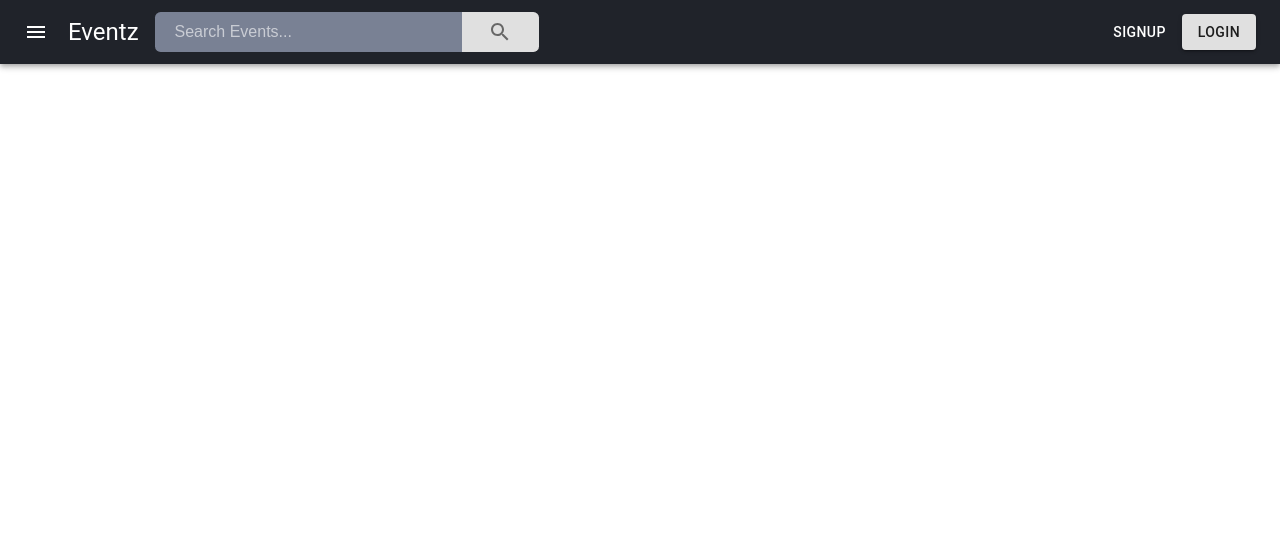
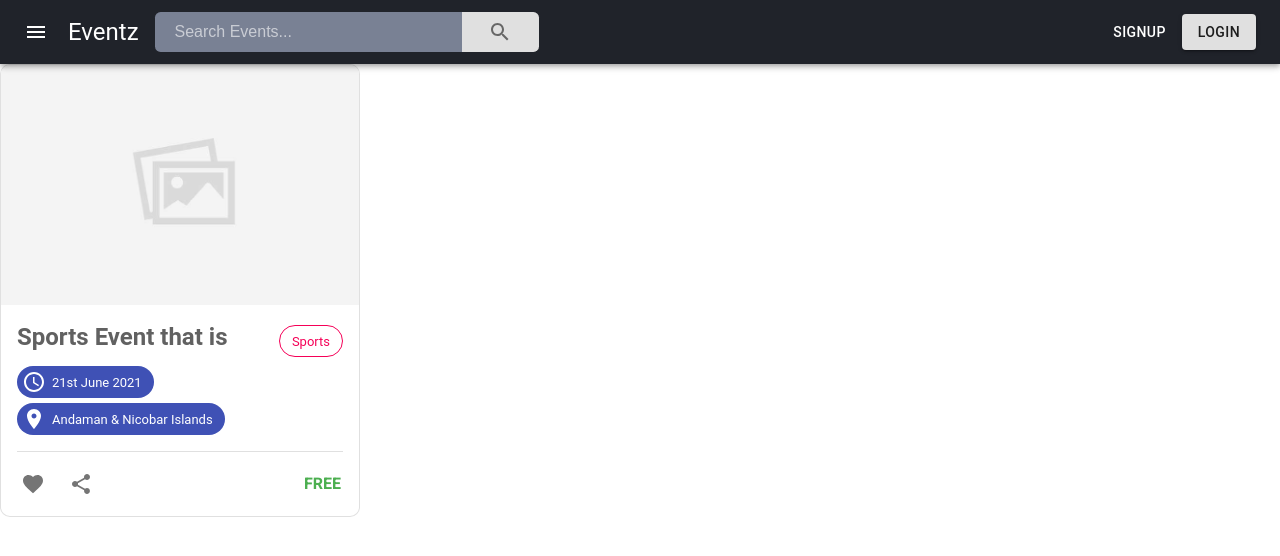
Before and after one commit to atTheShikhar/eventz-client, a React (Create React App) app: page /browse in a window 1280 px wide. Shown: the top 556 px of the page. Built offline with nearby package versions, Linux system fonts and the light colour scheme; what react-material-ui-form-validator would draw is missing.

Commit message:
[UPDATED] event cards design

```diff
--- a/src/components/cards/CardStyle.js
+++ b/src/components/cards/CardStyle.js
@@ -1,10 +1,35 @@
 import {makeStyles} from '@material-ui/core';
 const useStyles = makeStyles(theme => ({
     card: {
-        maxWidth: "360px"
+        maxWidth: "360px",
+        borderRadius: "10px"
+    },
+    heading: {
+        color: theme.palette.grey.A700,
+        fontWeight: "600"
     },
     image: {
         height: "240px"
-    }
+    },
+    flexRow: {
+        display: "flex",
+        flexDirection: "row",
+        justifyContent: "space-between",
+        alignItems: "center"
+    },
+    favButton: {
+        '&:hover svg': {
+            color: theme.palette.error.main
+        }
+    },
+    shareButton: {
+        '&:hover svg': {
+            color: theme.palette.primary.main
+        }
+    },
+    priceTag: {
+        paddingRight: "10px",
+        color: theme.palette.success.main
+    },
 }))
 export default useStyles;
--- a/src/components/cards/EventCard.js
+++ b/src/components/cards/EventCard.js
@@ -1,12 +1,18 @@
 import {
-    Button,
     Card,
     CardActionArea,
     CardActions,
     CardContent,
     CardMedia,
+    Chip,
+    Divider,
+    IconButton,
     Typography
 } from '@material-ui/core'
+import FavoriteIcon from '@material-ui/icons/Favorite';
+import ShareIcon from '@material-ui/icons/Share';
+import LocationOnIcon from '@material-ui/icons/LocationOn';
+import ScheduleIcon from '@material-ui/icons/Schedule';
 import React from 'react'
 import noImage from '../../assets/no-image.jpg'
 import useStyles from './CardStyle'
@@ -14,13 +20,22 @@ import useStyles from './CardStyle'
 function EventCard(props) {
     const classes = useStyles();
     const {
-        heading,
-        body
+        genre,
+        address,
+        date
     } = props;
+
+    let { heading } = props;
+    if(heading.length >= 22) {
+        heading = heading.substring(0,21) + "...";
+    }
+
     return (
         <Card
             raised={false}
-            className={classes.card}>
+            variant="outlined"
+            className={classes.card}
+        >
             <CardActionArea>
                 <CardMedia
                     className={classes.image}
@@ -29,22 +44,49 @@ function EventCard(props) {
                     title="no image"
                 />
                 <CardContent>
+                    <div className={classes.flexRow} style={{marginBottom: "5px"}}>
                         <Typography
                             gutterBottom
                             variant="h5"
                             component="h2"
+                            className={classes.heading}
                         >
                             {heading}
                         </Typography>
-                    <Typography variant="body2" color="textSecondary" component="p">
-                        {body}
-                    </Typography>
+                        <Chip label={`${genre}`} variant="outlined" color="secondary"/>
+                    </div>
+
+                    <Chip
+                        label={`${date}`}
+                        icon={<ScheduleIcon/>}
+                        color="primary"
+                    />
+
+                    <Chip
+                        label={`${address}`}
+                        color="primary"
+                        icon={<LocationOnIcon/>}
+                        style={{marginTop: "5px"}}
+                    />
+
                 </CardContent>
+
             </CardActionArea>
-            <CardActions>
-                <Button>
-                    Ok
-                </Button>
+
+            <Divider variant="middle"/>
+
+            <CardActions className={classes.flexRow}>
+                    <div>
+                        <IconButton aria-label="add to favorites" className={classes.favButton}>
+                            <FavoriteIcon />
+                        </IconButton>
+                        <IconButton aria-label="share" className={classes.shareButton}>
+                            <ShareIcon />
+                        </IconButton>
+                    </div>
+                    <strong className={classes.priceTag}>
+                        FREE
+                    </strong>
             </CardActions>
         </Card>
     )
--- a/src/pages/BrowseEvents.js
+++ b/src/pages/BrowseEvents.js
@@ -32,13 +32,12 @@ function BrowseEvents(props) {
     ]
     return (
         <div>
-            <GridList spacing={2}>
-                {arr.map((elem) => {
-                    <GridListTile key={elem.key} cols={2} rows={3}>
-                        <EventCard heading={elem.title} body={elem.heading} />
-                    </GridListTile>
-                })}
-            </GridList>
+            <EventCard
+                heading={"Sports Event that is"}
+                genre={"Sports"}
+                date={"21st June 2021"}
+                address={"Andaman & Nicobar Islands"}
+            />
         </div>
     )
 }
--- a/src/pages/Create/AddressDetails.js
+++ b/src/pages/Create/AddressDetails.js
@@ -117,7 +117,6 @@ function AddressDetails(props) {
                         <Grid container direction="row" justify="flex-end">
                             <Grid item>
                                 <Button
-                                    color="primary"
                                     onClick={backward}
                                 >Previous</Button>
 
--- a/src/pages/Create/OrganiserDetails.js
+++ b/src/pages/Create/OrganiserDetails.js
@@ -99,7 +99,6 @@ function OrganiserDetails(props) {
                         <Grid container direction="row" justify="flex-end">
                             <Grid item>
                                 <Button
-                                    color="primary"
                                     onClick={backward}
                                 >Previous</Button>
 
```
Also changed, not shown: 1 other file (tests, documents, lock files or other folders). Lines whose indentation alone changed are shown as unchanged.
